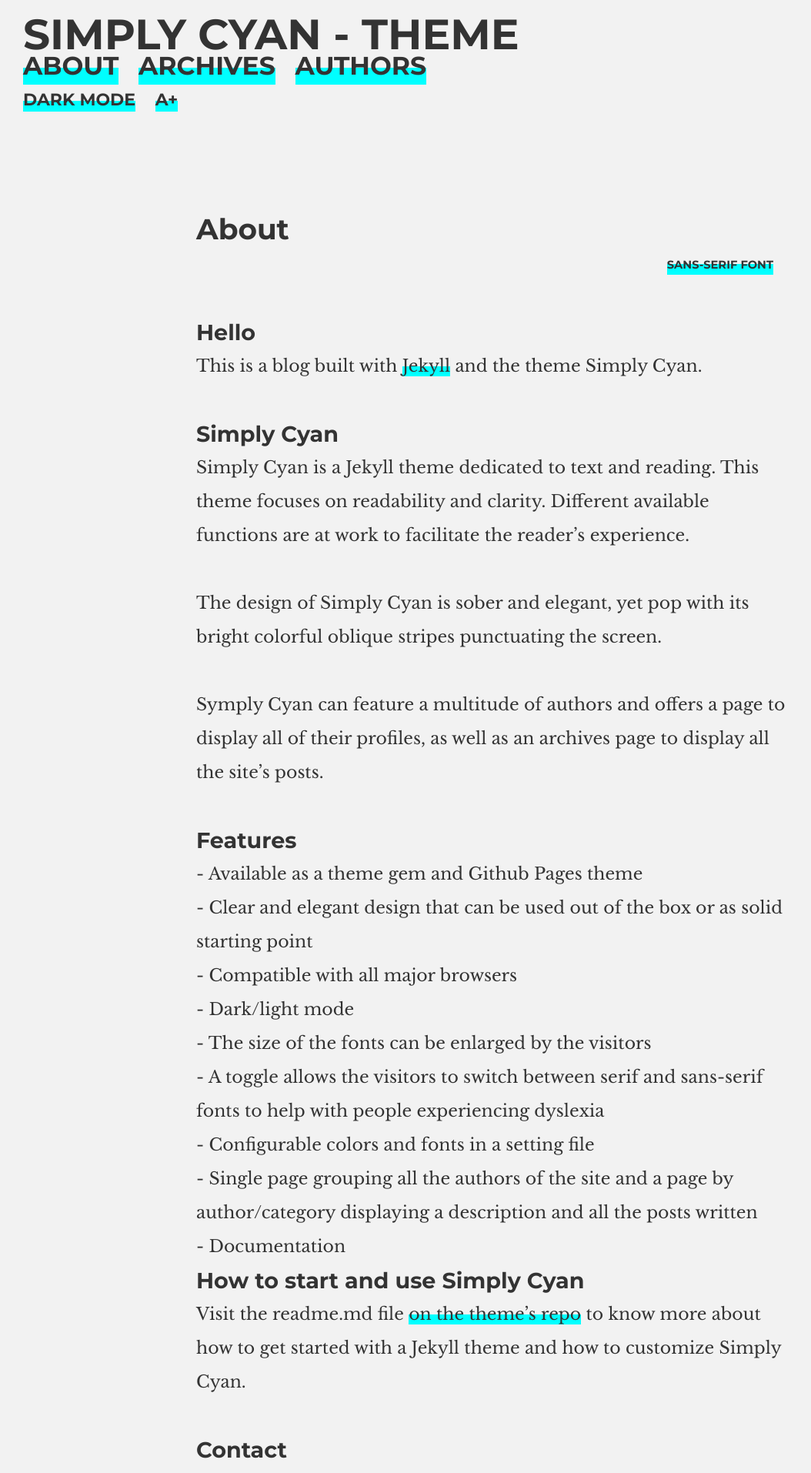
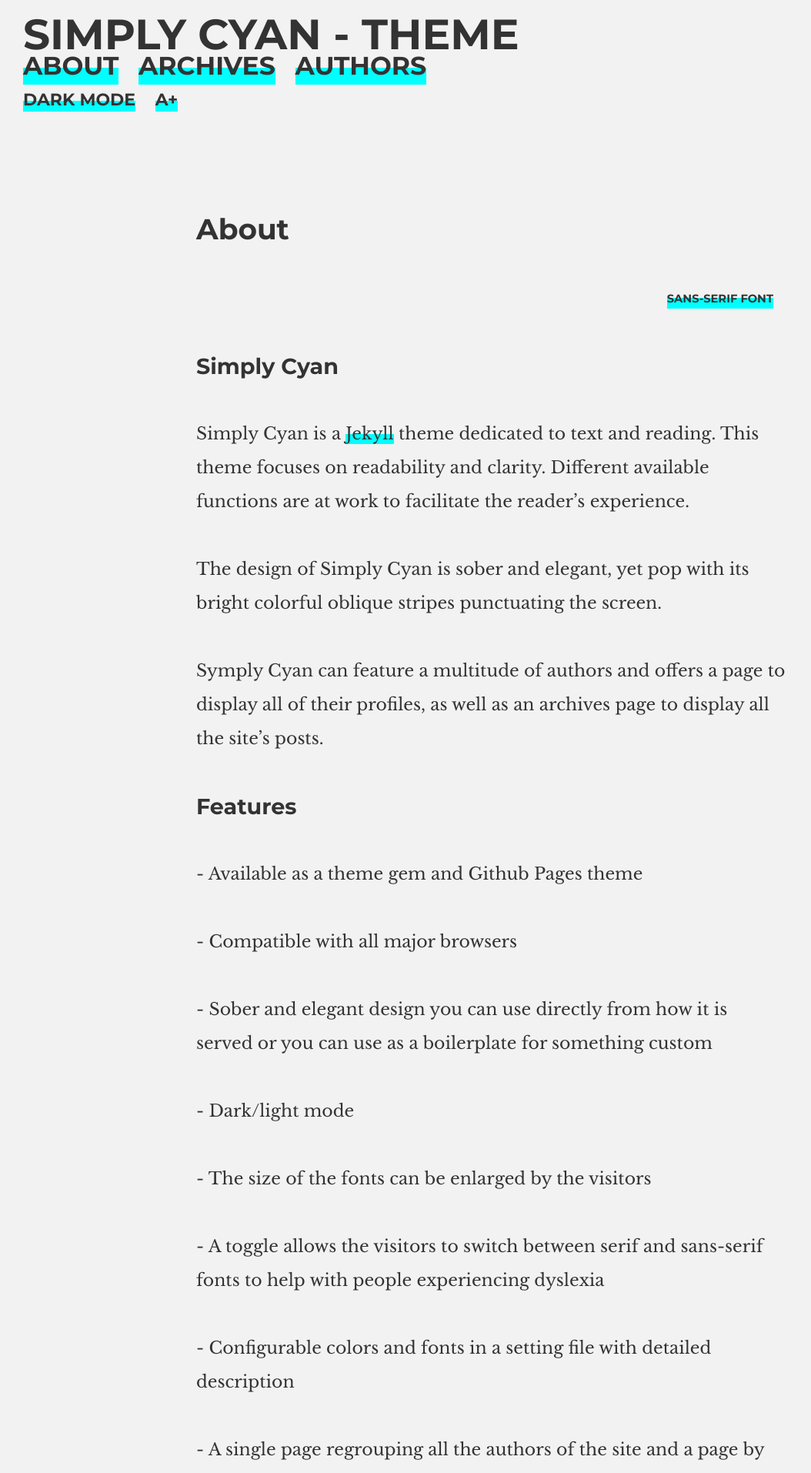
Before and after one commit to PQuod/simply-cyan-theme, a Jekyll site: the page built from about.md, in a window 1280 px wide. Shown: the top 1914 px of the page at 77% size, without its empty margins (0-1054 px from the left). Built offline with Jekyll 4.4.1, drawn with Linux system fonts in a browser that asks for light colours; some of the changed text lies outside the part shown.

Commit message:
Adding documentation

```diff
--- a/_sass/_theme.scss
+++ b/_sass/_theme.scss
@@ -71,7 +71,7 @@ a {
   }
 }
 
-p {
+p, li {
   font-size: var(--font-size);
   margin-bottom: var(--line-height);
 }
@@ -215,7 +215,14 @@ main {
 /** PAGES **/
 article {
   max-width: var(--text-width);
-  margin: calc(var(--line-height) * 3) auto;
+  margin: auto;
+  margin-top: calc(var(--line-height) * 3);
+  margin-bottom: calc(var(--line-height) * 3);
+
+}
+
+article h1,h2,h3,h4,h5,h6{
+  margin-bottom: var(--line-height);
 }
 
 .page-typo-type {
@@ -249,4 +256,6 @@ footer {
   font-size: calc(var(--font-size) / 2);
   text-align: center;
   width: 100%;
+  background: var(--bg-color);
+  font-family: var(--font-sansserif);
 }
--- a/about.md
+++ b/about.md
@@ -4,13 +4,10 @@ title: About
 nav_header: true #If you want the page to be displayed on the nav menu on top of the site, leave "true" here. If not, you can leave it blank
 permalink: /about/
 ---
-## Hello
-
-This is a blog built with [Jekyll](https://jekyllrb.com/) and the theme Simply Cyan.
 
 ## Simply Cyan
 
-Simply Cyan is a Jekyll theme dedicated to text and reading. This theme focuses on readability and clarity. Different available functions are at work to facilitate the reader's experience.
+Simply Cyan is a [Jekyll](https://github.com/jekyll/jekyll) theme dedicated to text and reading. This theme focuses on readability and clarity. Different available functions are at work to facilitate the reader's experience.
 
 The design of Simply Cyan is sober and elegant, yet pop with its bright colorful oblique stripes punctuating the screen.
 
@@ -19,14 +16,15 @@ Symply Cyan can feature a multitude of authors and offers a page to display all
 ## Features
 
 - Available as a theme gem and Github Pages theme
-- Clear and elegant design that can be used out of the box or as solid starting point
 - Compatible with all major browsers
+- Sober and elegant design you can use directly from how it is served or you can use as a boilerplate for something custom
 - Dark/light mode
 - The size of the fonts can be enlarged by the visitors
 - A toggle allows the visitors to switch between serif and sans-serif fonts to help with people experiencing dyslexia
-- Configurable colors and fonts in a setting file
-- Single page grouping all the authors of the site and a page by author/category displaying a description and all the posts written
+- Configurable colors and fonts in a setting file with detailed description
+- A single page regrouping all the authors of the site and a page by author displaying a description and all the posts written by them
 - Documentation
+
 
 ## How to start and use Simply Cyan
 
@@ -35,3 +33,9 @@ Visit the readme.md file [on the theme's repo]() to know more about how to get s
 ## Contact
 
 If you have any questions regarding this theme or if you have ideas about how to make it better, new functionalities to add or new ways to display things, feel free to contact me here: l.desaubliaux@gmail.com, I'd be happy to hear from you!
+
+## Thanks
+
+Simply Cyan is a public theme adaptation of a theme I made for a creative writing website, **Internet Exploreur**.
+
+The site is no longer active but an archive can be found [here](https://pquod.github.io/InternetExploreur/). A big thank you to Candice Labrousse, Quentin Leclerc et Robinson Lacotte, who contributed to its design and had lots of useful advices in order to make it beautiful, accessible and enjoyable by the most people possible.
```
